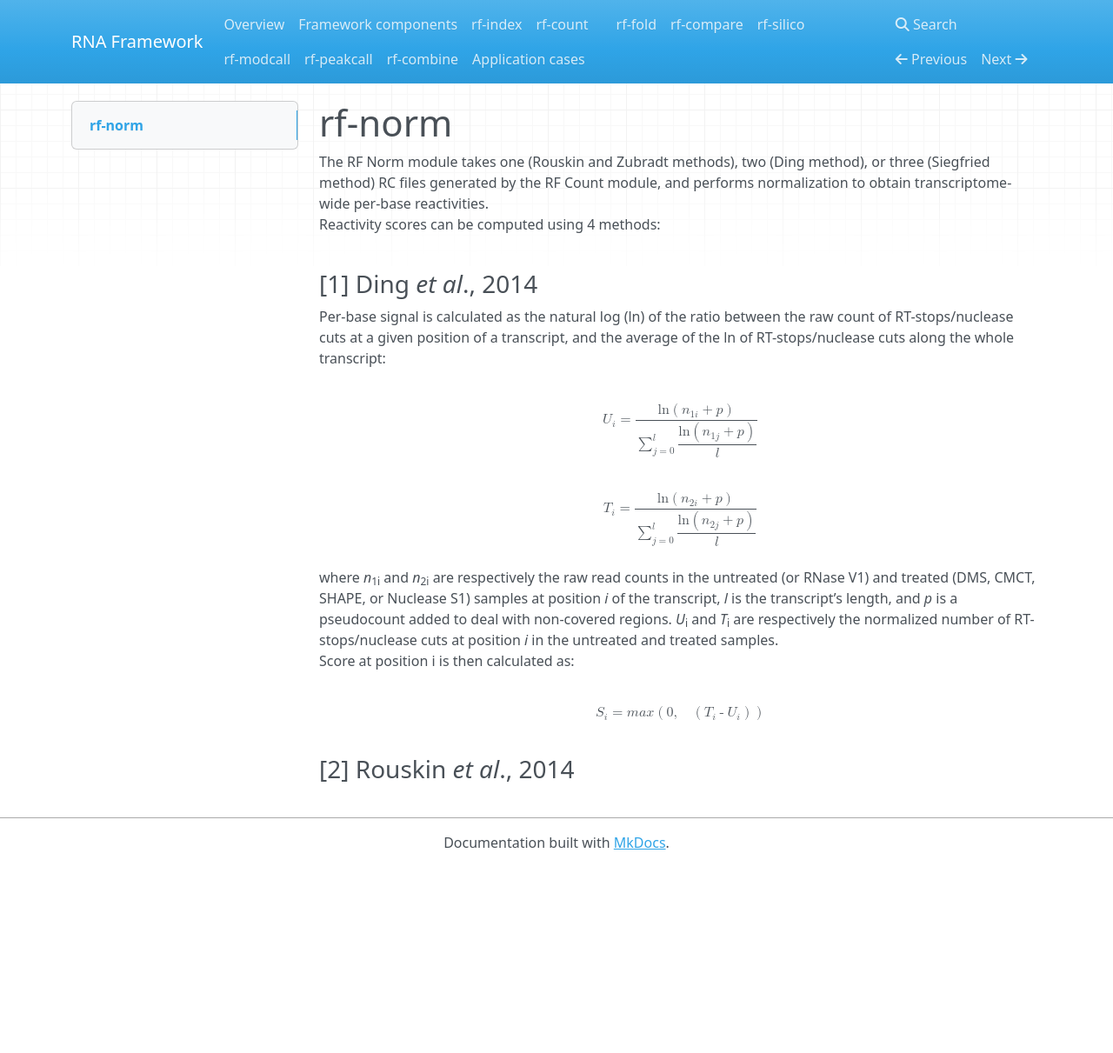
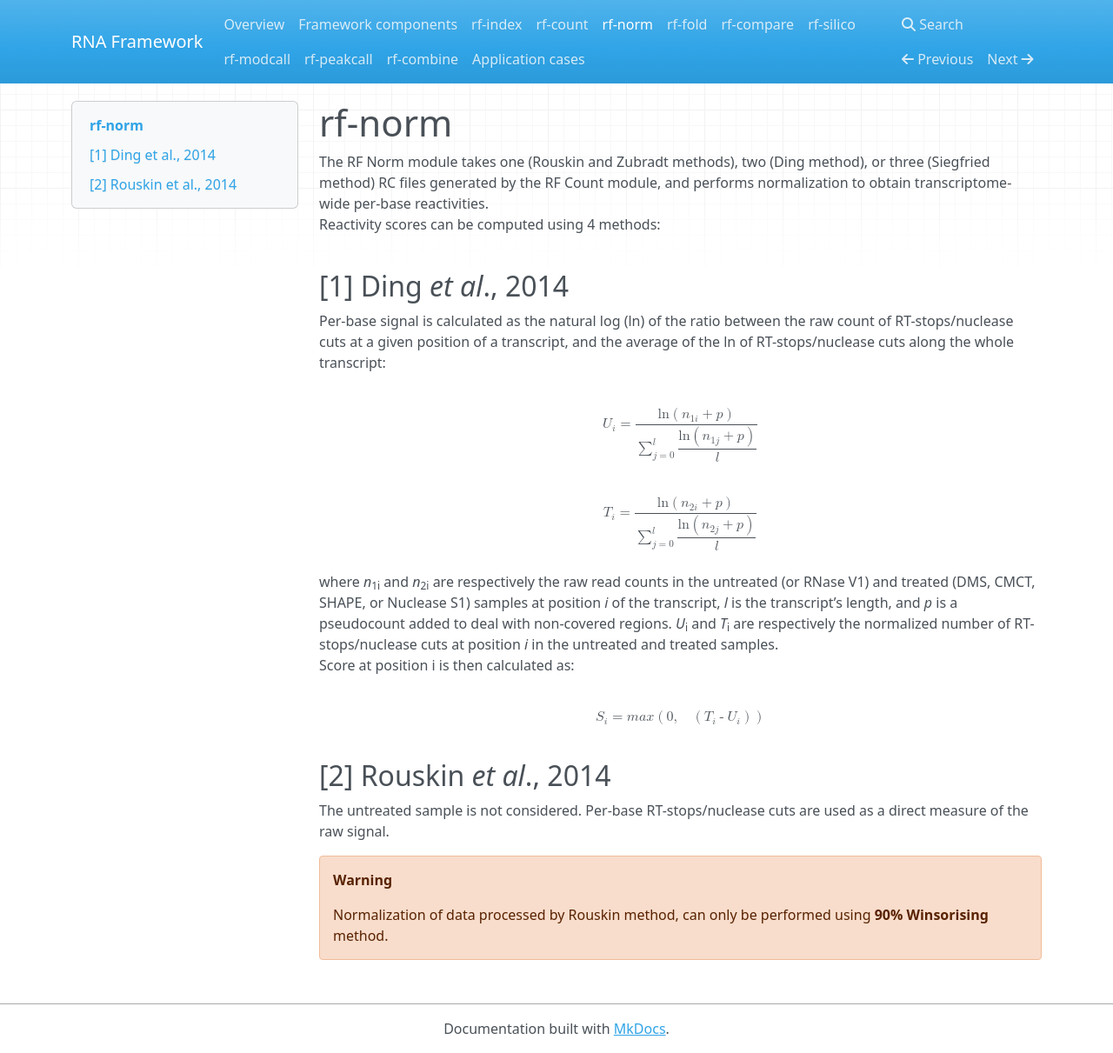
Before and after one commit to dincarnato/RNAFramework, an MkDocs documentation site: the page built from docs/rf-norm.md, in a window 1280 px wide and 1211 px high. Shown: the whole window at 87% size. Built offline with MkDocs 1.6.1, drawn with Linux system fonts in a browser that asks for light colours; nearby versions of some CDN libraries; old or Windows-style settings are respelled for this version of MkDocs.

Commit message:
no message

```diff
--- a/docs/rf-norm.md
+++ b/docs/rf-norm.md
@@ -2,7 +2,7 @@
 The RF Norm module takes one (Rouskin and Zubradt methods), two (Ding method), or three (Siegfried method) RC files generated by the RF Count module, and performs normalization to obtain transcriptome-wide per-base reactivities.<br/>
 Reactivity scores can be computed using 4 methods:
 <br/><br/>
-### [1] Ding *et al*., 2014
+## [1] Ding *et al*., 2014
 Per-base signal is calculated as the natural log (ln) of the ratio between the raw count of RT-stops/nuclease cuts at a given position of a transcript, and the average of the ln of RT-stops/nuclease cuts along the whole transcript:<br/><br/>
 
 <math display="block" xmlns="http://www.w3.org/1998/Math/MathML"><msub><mi>U</mi><mi>i</mi></msub><mo>=</mo><mfrac><mrow><mi>ln</mi><mo>(</mo><msub><mi>n</mi><mrow><mn>1</mn><mi>i</mi></mrow></msub><mo>+</mo><mi>p</mi><mo>)</mo></mrow><mfenced><mrow><munderover><mo>&#x2211;</mo><mrow><mi>j</mi><mo>=</mo><mn>0</mn></mrow><mi>l</mi></munderover><mstyle displaystyle="true"><mfrac><mrow><mi>ln</mi><mo>(</mo><msub><mi>n</mi><mrow><mn>1</mn><mi>j</mi></mrow></msub><mo>+</mo><mi>p</mi><mo>)</mo></mrow><mi>l</mi></mfrac></mstyle></mrow></mfenced></mfrac></math>
@@ -13,4 +13,8 @@ where *n*<sub>1i</sub> and *n*<sub>2i</sub> are respectively the raw read counts
 Score at position i is then calculated as:<br/><br/>
 <math display="block" xmlns="http://www.w3.org/1998/Math/MathML"><msub><mi>S</mi><mi>i</mi></msub><mo>=</mo><mi>m</mi><mi>a</mi><mi>x</mi><mo>(</mo><mn>0</mn><mo>,</mo><mo>&#xA0;</mo><mo>(</mo><msub><mi>T</mi><mi>i</mi></msub><mo>-</mo><msub><mi>U</mi><mi>i</mi></msub><mo>)</mo><mo>)</mo></math>
 <br/>
-### [2] Rouskin *et al*., 2014
+## [2] Rouskin *et al*., 2014
+The untreated sample is not considered. Per-base RT-stops/nuclease cuts are used as a direct measure of the raw signal.
+
+!!! warning "Warning"
+    Normalization of data processed by Rouskin method, can only be performed using __90% Winsorising__ method.
--- a/mkdocs.yml
+++ b/mkdocs.yml
@@ -4,7 +4,7 @@ pages:
     - 'Framework components': 'components.md'
     - 'rf-index': 'rf-index.md'
     - 'rf-count': 'rf-count.md'
-    - '': 'rf-norm.md'
+    - 'rf-norm': 'rf-norm.md'
     - 'rf-fold': 'rf-fold.md'
     - 'rf-compare': 'rf-compare.md'
     - 'rf-silico': 'rf-silico.md'
```
